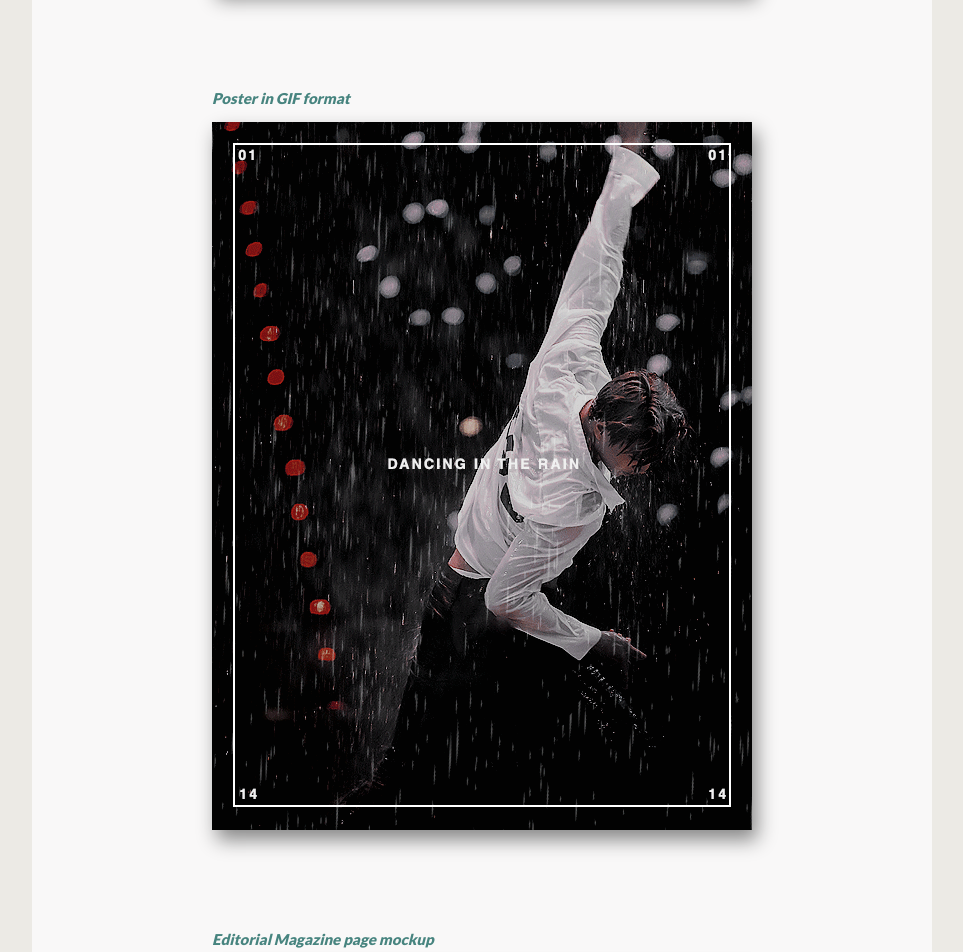
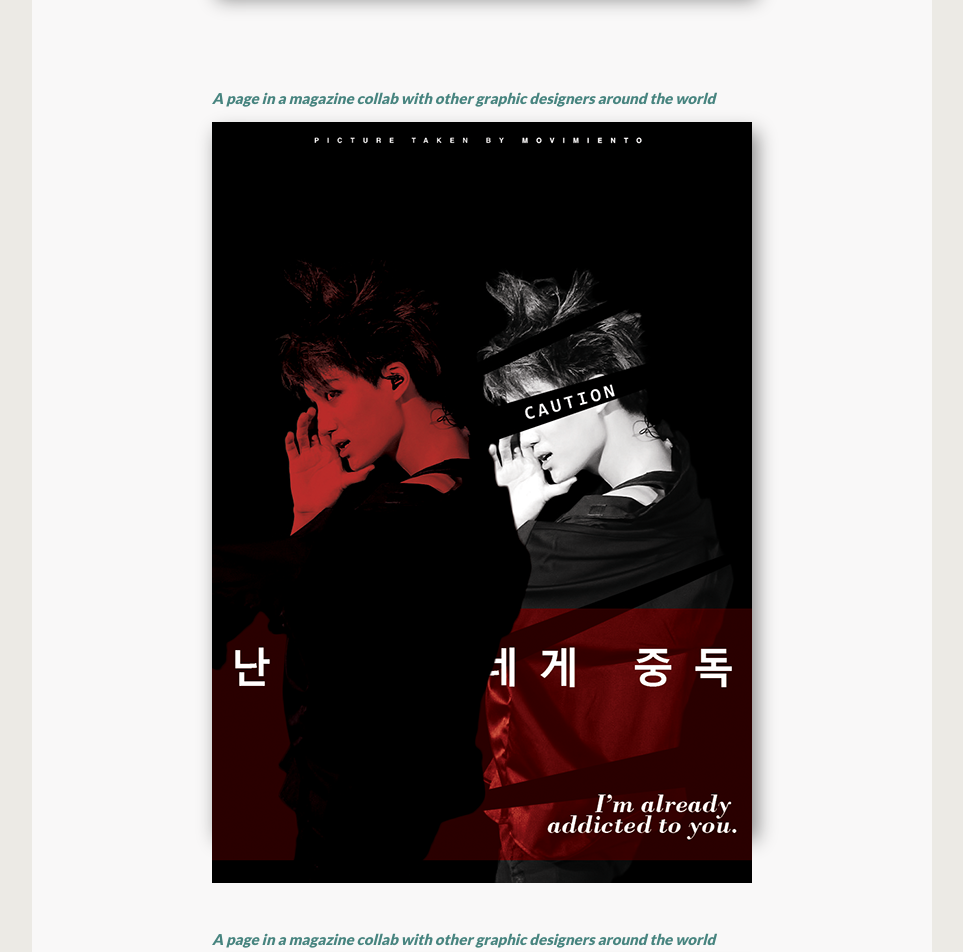
Before and after one commit to kaizzzi/kaizzzi.github.io, a plain HTML site: page gd-proj.html in a window 1280 px wide. Shown: the part 4340-5292 px from the top of the page, without its empty margins (158-1121 px from the left). Drawn offline with Linux system fonts and the light colour scheme; a web font is replaced by a local one.

Commit message:
Updated pics from Aureus

```diff
--- a/gd-proj.html
+++ b/gd-proj.html
@@ -43,14 +43,14 @@
               <img src="images/edit9.gif">
             </div>
 
-            <p class="des">Poster in GIF format</p>
+            <p class="des">A page in a magazine collab with other graphic designers around the world</p>
             <div class="work w2">
-              <img src="images/edit2.gif">
+              <img src="images/edit2.png">
             </div>
 
-            <p class="des">Editorial Magazine page mockup</p>
+            <p class="des">A page in a magazine collab with other graphic designers around the world</p>
             <div class="work w3">
-              <img src="images/edit3.jpg">
+              <img src="images/edit3.png">
             </div>
 
             <p class="des">Mockup animated neon logo GIF format</p>
@@ -63,14 +63,14 @@
               <img src="images/edit7.jpg">
             </div>
 
-            <p class="des">Graphic Design: Pantone Concept in GIF format</p>
+            <p class="des">A page in a magazine collab with other graphic designers around the world</p>
             <div class="work w10">
-              <img src="images/edit10.gif">
+              <img src="images/edit10.png">
             </div>
 
-            <p class="des">Picture Manipulation (added wings)</p>
+            <p class="des">A page in a magazine collab with other graphic designers around the world</p>
             <div class="work w11">
-              <img src="images/edit11.gif">
+              <img src="images/edit11.png">
             </div>
 
             <div class="space"></div>
```
